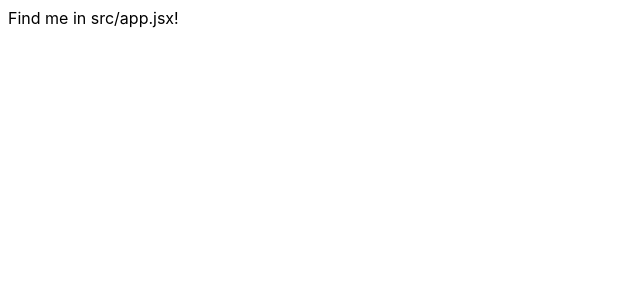
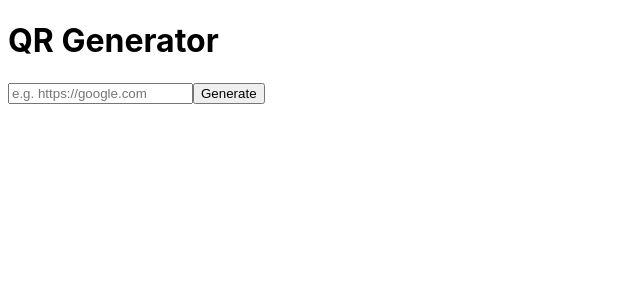
Before and after one commit to Technigo/project-custom-hooks-qr-code-generator-vite, a React (Vite) app: page / in a window 1280 px wide. Shown: the top 300 px of the page, without its empty margins (0-640 px from the left). Built offline with nearby package versions, Linux system fonts and the light colour scheme.

Commit message:
update - testing somehting for matilda

```diff
--- a/package.json
+++ b/package.json
@@ -10,6 +10,7 @@
     "preview": "vite preview"
   },
   "dependencies": {
+    "qrcode": "^1.5.3",
     "react": "^18.2.0",
     "react-dom": "^18.2.0"
   },
--- a/src/App.jsx
+++ b/src/App.jsx
@@ -1,3 +1,48 @@
+import QRCode from "qrcode";
+import { useState } from "react";
+
 export const App = () => {
-  return <div>Find me in src/app.jsx!</div>;
+  const [url, setUrl] = useState("");
+  const [qr, setQr] = useState("");
+
+  const GenerateQRCode = () => {
+    QRCode.toDataURL(
+      url,
+      {
+        width: 800,
+        margin: 2,
+        color: {
+          dark: "#335383FF",
+          light: "#EEEEEEFF",
+        },
+      },
+      (err, url) => {
+        if (err) return console.error(err);
+
+        console.log(url);
+        setQr(url);
+      }
+    );
+  };
+
+  return (
+    <div className="app">
+      <h1>QR Generator</h1>
+      <input
+        type="text"
+        placeholder="e.g. https://google.com"
+        value={url}
+        onChange={(e) => setUrl(e.target.value)}
+      />
+      <button onClick={GenerateQRCode}>Generate</button>
+      {qr && (
+        <>
+          <img src={qr} />
+          <a href={qr} download="qrcode.png">
+            Download
+          </a>
+        </>
+      )}
+    </div>
+  );
 };
```
Also changed, not shown: 1 other file (tests, documents, lock files or other folders).
